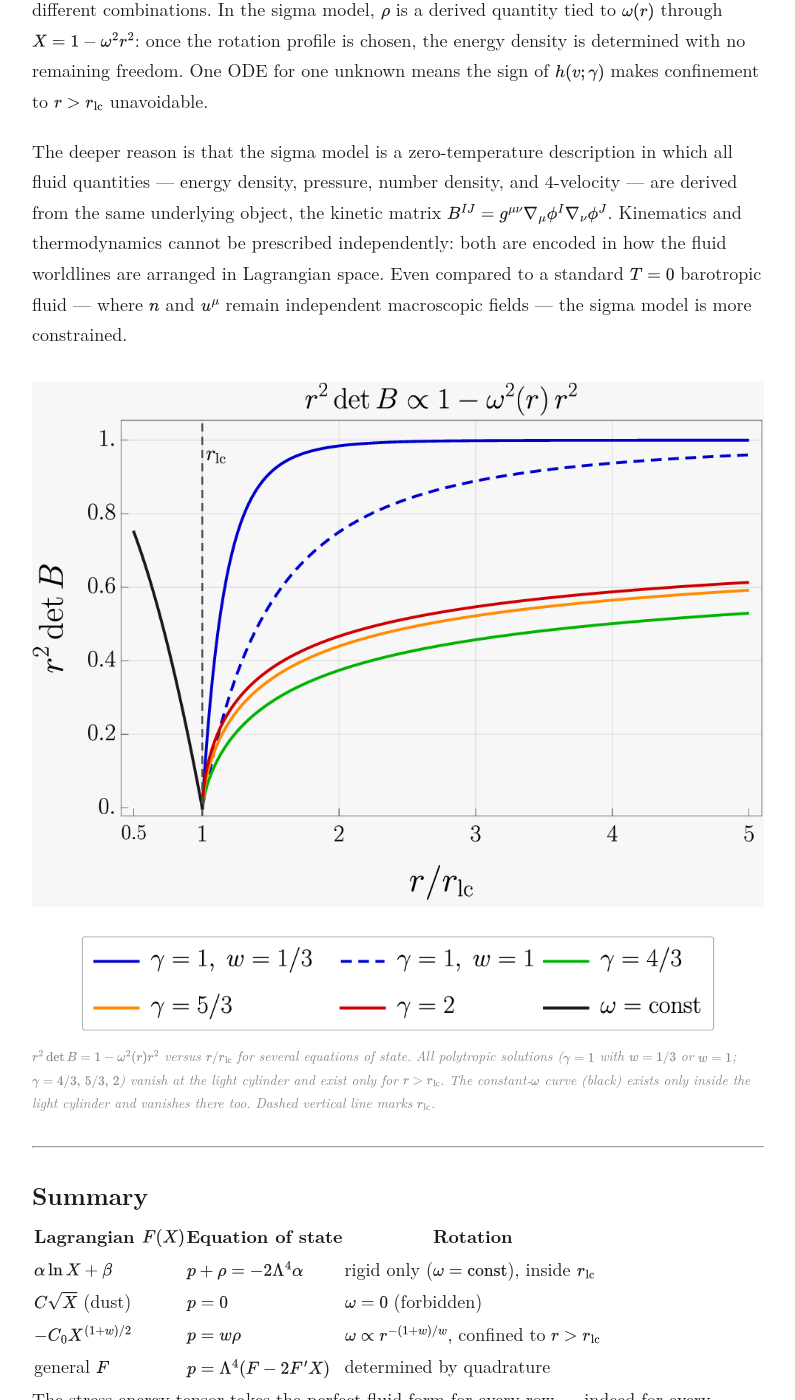
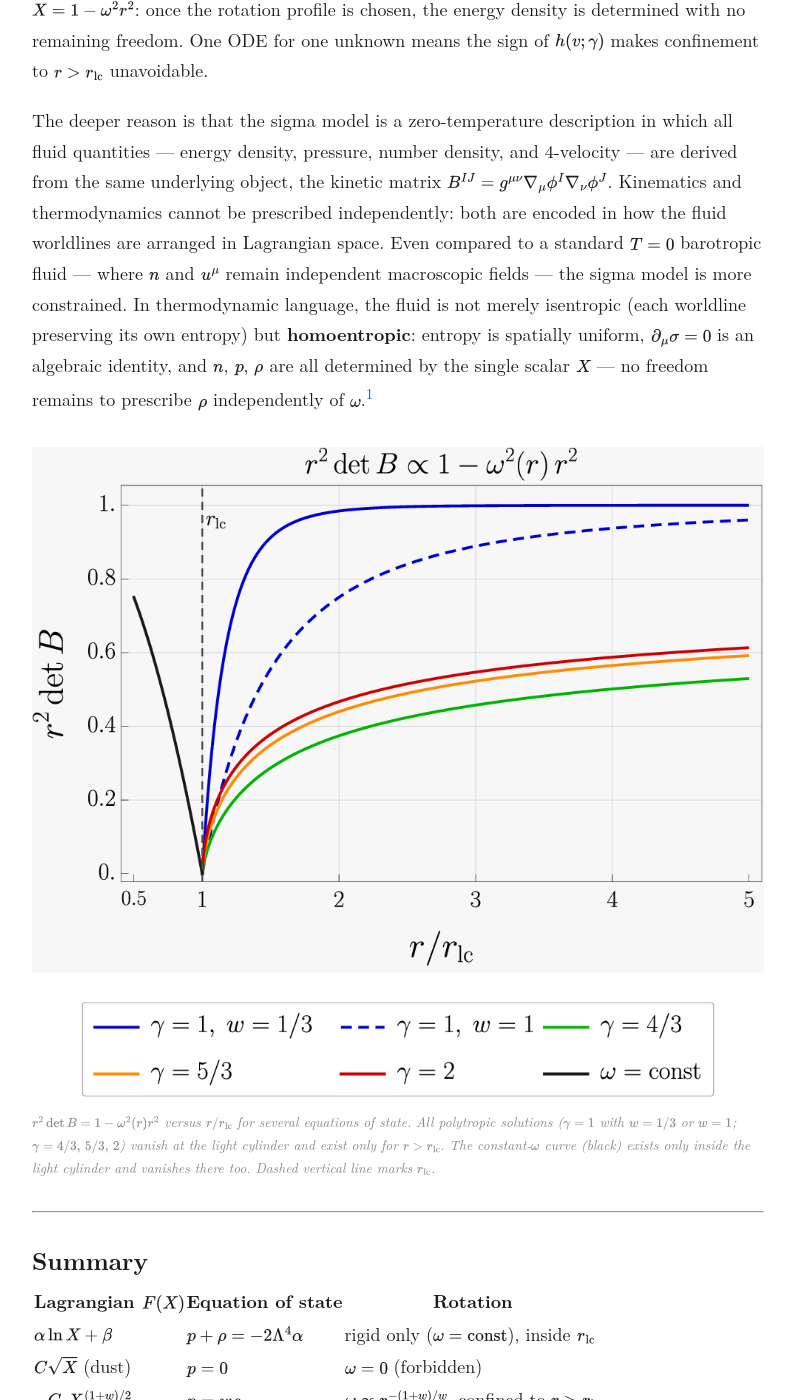
Before and after one commit to giovanni-cabass/giovanni-cabass.github.io, a Jekyll site: the page built from _posts/2026-04-14-rotating-perfect-fluids-nonlinear-sigma-model.md, in a window 1280 px wide and 1400 px high, scrolled down 7860 px. Shown: the whole window, without its empty margins (242-1037 px from the left). Built offline with Jekyll 4.4.1, drawn with Linux system fonts in a browser that asks for light colours; nearby versions of some CDN libraries; some web fonts are replaced; some of the changed text lies outside the part shown.

Commit message:
modified fluid post

```diff
--- a/_posts/2026-04-14-rotating-perfect-fluids-nonlinear-sigma-model.md
+++ b/_posts/2026-04-14-rotating-perfect-fluids-nonlinear-sigma-model.md
@@ -1,7 +1,8 @@
 ---
 layout: post
-title: "Rotating perfect fluids from a nonlinear sigma model"
+title: "Rotating perfect fluids from via the nonlinear sigma model"
 date: 2026-04-14
+excerpt: "Using the representation of a fluid via a nonlinear sigma model of three scalar fields, we discuss when the fluid can sustain a rotating profile with cylindrical symmetry. The angular frequency is forced to be constant in time, and rigid rotation can be sustained inside the light cylinder only with a very peculiar equation of state. Dust cannot rotate at all, and polytropic profiles are confined outside the light cylinder. Because this fluid has no genuine thermodynamic degrees of freedom — all thermodynamic quantities are fixed by the fluid's mechanical configuration — results differ structurally from those of standard relativistic hydrodynamics, and care is needed when making comparisons."
 ---
 
 This post works through a set of calculations on a nonlinear sigma model of three scalar fields whose stress-energy tensor takes the perfect-fluid form exactly — for every Lagrangian in the family. The fields $\phi^{I} = (r_{L}, \varphi_{L}, z_{L})$ are the Lagrangian (material) coordinates of the fluid: they label individual fluid elements, and their level sets trace out the element worldlines. The Lagrangian is $\mathcal{L} = \Lambda^4 F(X)$, where $X = \det G \cdot \det B$ packs the target-space metric determinant and kinetic matrix determinant into a single scalar. Four results stand out: the stress-energy tensor is a perfect fluid for every smooth $F$; constant rigid rotation singles out the logarithmic family $F = \alpha \ln X$ with the equation of state $p + \rho = \mathrm{const}$; a pressureless fluid ($p = 0$) cannot rotate; and for a linear equation of state $p = w\rho$ the rotation profile is the explicit power law $\omega \propto r^{-(1+w)/w}$.
@@ -112,7 +113,7 @@ For the cylindrical target metric, the Jacobi source $G^{IJ}\partial_{K}G_{IJ} =
 
 **$K=3$:** Satisfied automatically for any $F$ (the current is $z$-independent).
 
-**$K=2$:** The current $J^\mu_{2} = 2F'X\tilde{B}_{2J}g^{\mu\nu}\nabla_\nu\phi^{J}$ has $J^{r}_{2} = 0$ exactly — the $\varphi_{0}'$-dependent terms from $\tilde{B}_{21}c^{1}$ and $\tilde{B}_{22}(-\varphi_{0}')$ cancel — reducing the covariant divergence to a pure time derivative:
+**$K=2$:** The current $J_{2}^\mu = 2F'X\tilde B_{2J}g^{\mu\nu}\nabla_\nu\phi^{J}$ has $J_{2}^{r} = 0$ exactly — the $\varphi_{0}'$-dependent terms from $\tilde B_{21}c^{1}$ and $\tilde B_{22}(-\varphi_{0}')$ cancel — reducing the covariant divergence to a pure time derivative:
 
 $$\partial_{t}\!\left(F'(X)\,\dot\varphi_{0}\right) = 0\,\,.$$
 
@@ -203,7 +204,7 @@ This contrasts sharply with standard relativistic hydrodynamics (RHD), where the
 
 The difference is structural, not dynamical. In standard RHD, $\rho(r)$ and $\Omega(r)$ are independent macroscopic fields — different rotation histories of the same fluid can produce different combinations. In the sigma model, $\rho$ is a derived quantity tied to $\omega(r)$ through $X = 1 - \omega^{2}r^{2}$: once the rotation profile is chosen, the energy density is determined with no remaining freedom. One ODE for one unknown means the sign of $h(v;\gamma)$ makes confinement to $r > r_{\rm lc}$ unavoidable.
 
-The deeper reason is that the sigma model is a zero-temperature description in which all fluid quantities — energy density, pressure, number density, and 4-velocity — are derived from the same underlying object, the kinetic matrix $B^{IJ} = g^{\mu\nu}\nabla_\mu\phi^{I}\nabla_\nu\phi^{J}$. Kinematics and thermodynamics cannot be prescribed independently: both are encoded in how the fluid worldlines are arranged in Lagrangian space. Even compared to a standard $T = 0$ barotropic fluid — where $n$ and $u^\mu$ remain independent macroscopic fields — the sigma model is more constrained.
+The deeper reason is that the sigma model is a zero-temperature description in which all fluid quantities — energy density, pressure, number density, and 4-velocity — are derived from the same underlying object, the kinetic matrix $B^{IJ} = g^{\mu\nu}\nabla_\mu\phi^{I}\nabla_\nu\phi^{J}$. Kinematics and thermodynamics cannot be prescribed independently: both are encoded in how the fluid worldlines are arranged in Lagrangian space. Even compared to a standard $T = 0$ barotropic fluid — where $n$ and $u^\mu$ remain independent macroscopic fields — the sigma model is more constrained. In thermodynamic language, the fluid is not merely isentropic (each worldline preserving its own entropy) but **homoentropic**: entropy is spatially uniform, $\partial_\mu\sigma = 0$ is an algebraic identity, and $n$, $p$, $\rho$ are all determined by the single scalar $X$ — no freedom remains to prescribe $\rho$ independently of $\omega$.[^dubovsky]
 
 <figure>
   <img src="/assets/images/detB_polytropic.png" alt="r^2 det B vs r/r_lc for polytropic and constant-rotation equations of state">
@@ -222,3 +223,5 @@ The deeper reason is that the sigma model is a zero-temperature description in w
 | general $F$ | $p = \Lambda^4(F - 2F'X)$ | determined by quadrature |
 
 The stress-energy tensor takes the perfect-fluid form for every row — indeed for every smooth $F$ and every valid field configuration.
+
+[^dubovsky]: See e.g. also the discussion in [arXiv:hep-th/0512260](https://arxiv.org/abs/hep-th/0512260), Sec. 5.2.
```
